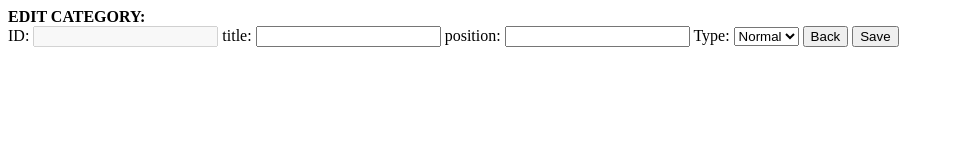
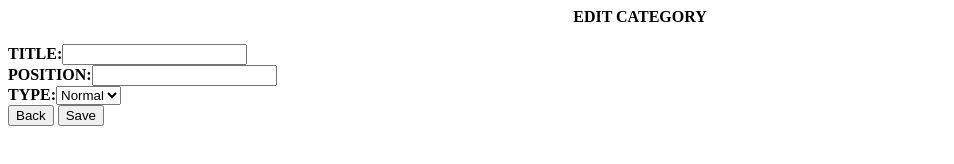
Before and after one commit to zosko/nodecms, a website: page views/edit-category.html in a window 1280 px wide. Shown: the whole page, without its empty margins (0-954 px from the left). Drawn offline with nearby package versions, Linux system fonts and the light colour scheme; files whose address does not match are found by name.

Commit message:
Update edit-category.html

```diff
--- a/views/edit-category.html
+++ b/views/edit-category.html
@@ -12,23 +12,22 @@
     <script src="/app.js"></script>
   </head>
   <body>
-    <b>EDIT CATEGORY:</b><br />
+    <center><b>EDIT CATEGORY</b></center><br />
   <form id="form_category" action="">
-    ID: <input type="text" name="category_id" id="category_id" disabled>
-    title: <input type="text" name="category_title" id="category_title">
-    position: <input type="text" name="category_position" id="category_position">
-    Type: <select id="category_type">
+    <b>TITLE:</b><input type="text" name="category_title" id="category_title"><br />
+    <b>POSITION:</b><input type="text" name="category_position" id="category_position"><br />
+    <b>TYPE:</b><select id="category_type">
     <option value="1">Normal</option>
     <option value="2">List</option>
-    </select>
+    </select><br />
     <button onclick="window.history.back()">Back</button> <input type="submit" value="Save"><br />
   </form>
     <script>
+      var idCategory = 0;
       $(document).ready(function() {
-        var idCategory = window.location.pathname.split("/").pop();
+        idCategory = window.location.pathname.split("/").pop();
         $.get("/category/" + idCategory, function(data, status){
           var jsonData = JSON.parse(data);
-          $('#category_id').val(jsonData[0].id);
           $('#category_title').val(jsonData[0].title);
           $('#category_position').val(jsonData[0].position);
           $("#category_type").val(jsonData[0].type);
@@ -36,7 +35,7 @@
       });
       $("#form_category").submit(function(e){
         e.preventDefault();
-        var jsonPost = {id: $('#category_id').val(),
+        var jsonPost = {id: idCategory,
                         title: $('#category_title').val(),
                         position:$('#category_position').val(),
                         type:$('#category_type').val()
```
